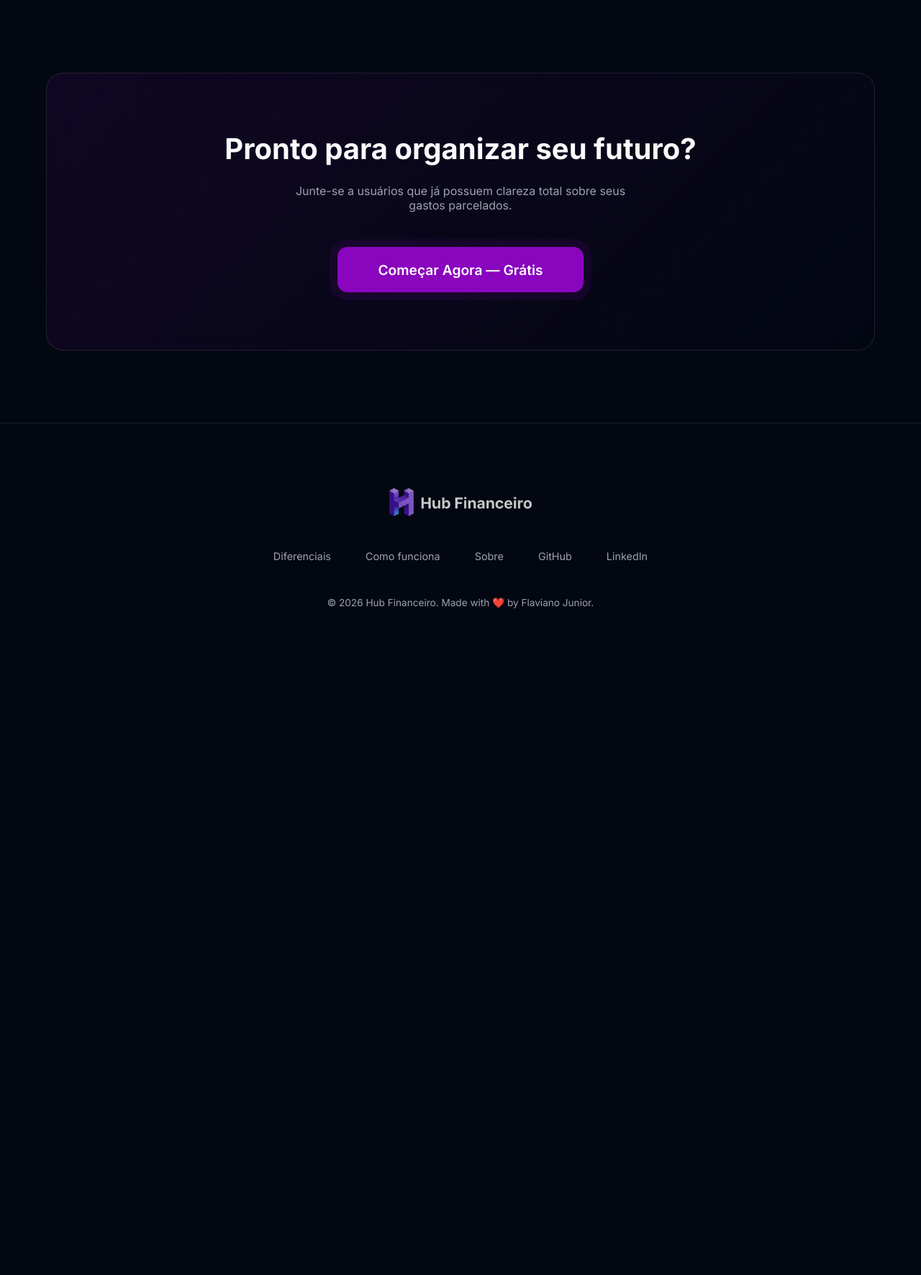
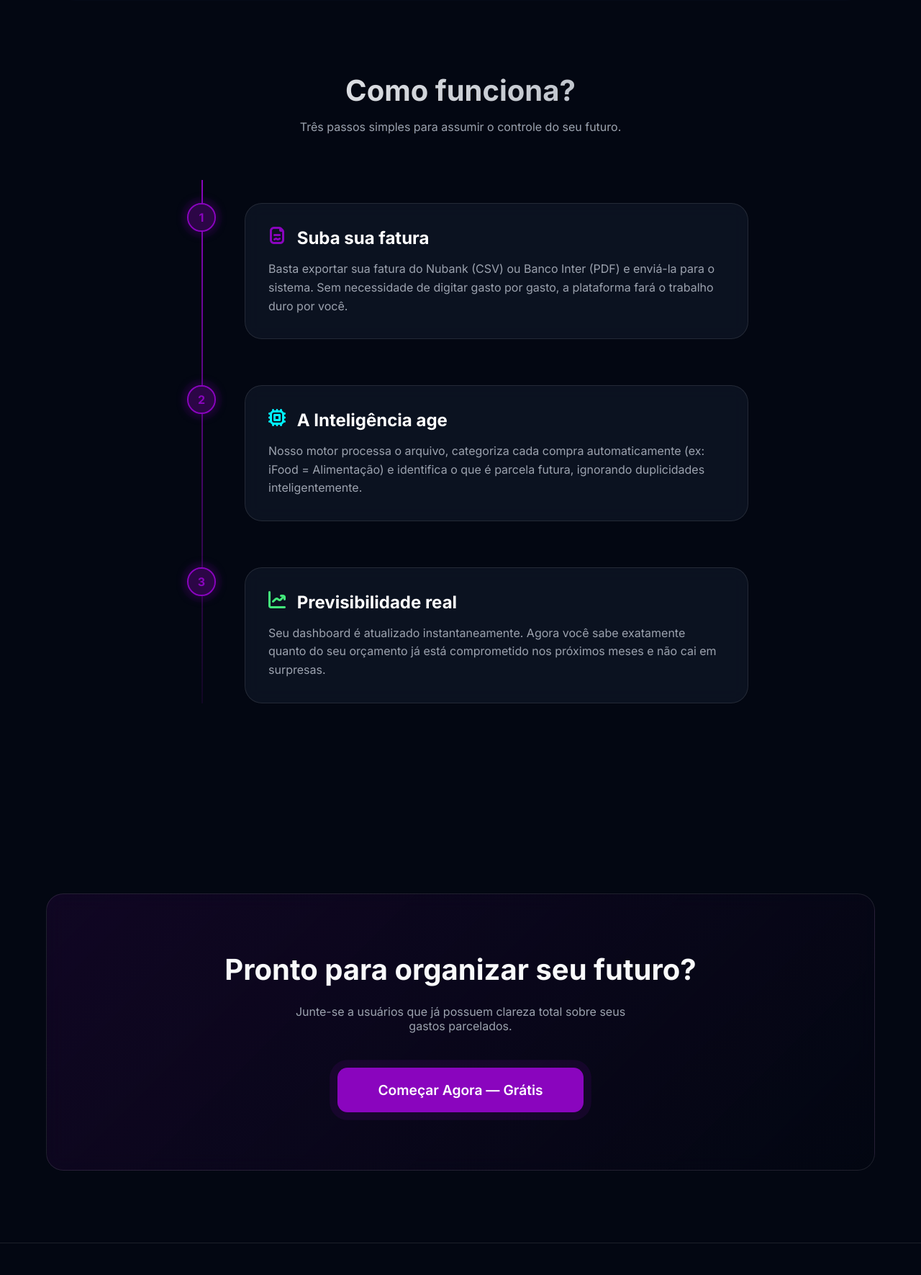
Before and after one commit to flavianojr1/hub-financeiro, a Django app: template templates/pages/home.html in a window 1280 px wide. Shown: the part 2587-4358 px from the top of the page at 72% size. Before the commit the page ends 3432 px from the top, so only its background shows below. Run offline with Django 3.2, Linux system fonts and the light colour scheme; the template is opened without the code that fills it, so the values that code supplies are empty; some libraries are stand-ins or nearby versions.

Commit message:
feat: adiciona secao de timeline sobre como o sistema funciona

```diff
--- a/templates/pages/home.html
+++ b/templates/pages/home.html
@@ -376,11 +376,69 @@
     .footer-links a { color: var(--text-secondary); text-decoration: none; font-size: 0.9rem; transition: 0.3s; }
     .footer-links a:hover { color: #fff; }
 
+    /* Timeline */
+    .timeline-container {
+        max-width: 800px;
+        margin: 0 auto;
+        position: relative;
+        padding-top: 2rem;
+    }
+    .timeline-line {
+        position: absolute;
+        left: 40px;
+        top: 0;
+        bottom: 0;
+        width: 2px;
+        background: linear-gradient(to bottom, var(--hub-purple) 0%, rgba(138,5,190,0.1) 100%);
+        z-index: 0;
+    }
+    .timeline-step {
+        position: relative;
+        z-index: 1;
+        padding-left: 100px;
+        margin-bottom: 4rem;
+    }
+    .timeline-marker {
+        position: absolute;
+        left: 20px;
+        top: 0;
+        width: 40px;
+        height: 40px;
+        border-radius: 50%;
+        background: var(--bg-deep);
+        border: 2px solid var(--hub-purple);
+        display: flex;
+        align-items: center;
+        justify-content: center;
+        color: var(--hub-purple);
+        font-weight: bold;
+        box-shadow: 0 0 15px rgba(138,5,190,0.4);
+    }
+    .timeline-marker::after {
+        content: '';
+        position: absolute;
+        width: 100%;
+        height: 100%;
+        border-radius: 50%;
+        background: var(--hub-purple);
+        opacity: 0.3;
+        animation: pulse-glow 2s infinite;
+    }
+    .timeline-content {
+        padding: 2rem;
+    }
+    .timeline-content h3 { margin-bottom: 1rem; color: #fff; font-size: 1.5rem; }
+    .timeline-content p { color: var(--text-secondary); line-height: 1.6; }
+
     @media (max-width: 768px) {
         .nav-links { display: none; }
         .hero h1 { font-size: 2.8rem; }
         .mockup-stats { grid-template-columns: 1fr; }
         .comp-grid { grid-template-columns: 1fr; gap: 2rem; }
+
+        .timeline-line { left: 20px; }
+        .timeline-step { padding-left: 60px; }
+        .timeline-marker { left: 0; width: 30px; height: 30px; font-size: 0.9rem; }
     }
 </style>
 {% endblock %}
@@ -521,8 +579,44 @@
     </div>
 </section>
 
+<!-- COMO FUNCIONA (STEPPER) -->
+<section class="section-padding" id="how-it-works">
+    <div class="reveal-on-scroll" style="text-align: center; margin-bottom: 4rem;">
+        <h2 class="text-gradient" style="font-size: 2.5rem; margin-bottom: 1rem;">Como funciona?</h2>
+        <p style="color: var(--text-secondary);">Três passos simples para assumir o controle do seu futuro.</p>
+    </div>
+
+    <div class="timeline-container">
+        <div class="timeline-line"></div>
+
+        <div class="timeline-step reveal-on-scroll stagger-1">
+            <div class="timeline-marker">1</div>
+            <div class="glass-card timeline-content">
+                <h3><i class="fi fi-br-document-signed" style="color: var(--hub-purple); margin-right: 10px;"></i> Suba sua fatura</h3>
+                <p>Basta exportar sua fatura do Nubank (CSV) ou Banco Inter (PDF) e enviá-la para o sistema. Sem necessidade de digitar gasto por gasto, a plataforma fará o trabalho duro por você.</p>
+            </div>
+        </div>
+
+        <div class="timeline-step reveal-on-scroll stagger-2">
+            <div class="timeline-marker">2</div>
+            <div class="glass-card timeline-content">
+                <h3><i class="fi fi-br-microchip" style="color: var(--hub-cyan); margin-right: 10px;"></i> A Inteligência age</h3>
+                <p>Nosso motor processa o arquivo, categoriza cada compra automaticamente (ex: iFood = Alimentação) e identifica o que é parcela futura, ignorando duplicidades inteligentemente.</p>
+            </div>
+        </div>
+
+        <div class="timeline-step reveal-on-scroll stagger-3">
+            <div class="timeline-marker">3</div>
+            <div class="glass-card timeline-content">
+                <h3><i class="fi fi-br-chart-line-up" style="color: #43e97b; margin-right: 10px;"></i> Previsibilidade real</h3>
+                <p>Seu dashboard é atualizado instantaneamente. Agora você sabe exatamente quanto do seu orçamento já está comprometido nos próximos meses e não cai em surpresas.</p>
+            </div>
+        </div>
+    </div>
+</section>
+
 <!-- CTA FINAL -->
-<section class="section-padding" style="text-align: center;">
+<section class="section-padding" id="about" style="text-align: center;">
     <div class="glass-card" style="padding: 5rem 2rem; background: linear-gradient(135deg, rgba(138, 5, 190, 0.1) 0%, rgba(3, 7, 18, 0.8) 100%);">
         <h2 style="font-size: 2.5rem; margin-bottom: 1.5rem;">Pronto para organizar seu futuro?</h2>
         <p style="color: var(--text-secondary); margin-bottom: 3rem; max-width: 500px; margin-left: auto; margin-right: auto;">Junte-se a usuários que já possuem clareza total sobre seus gastos parcelados.</p>
```
